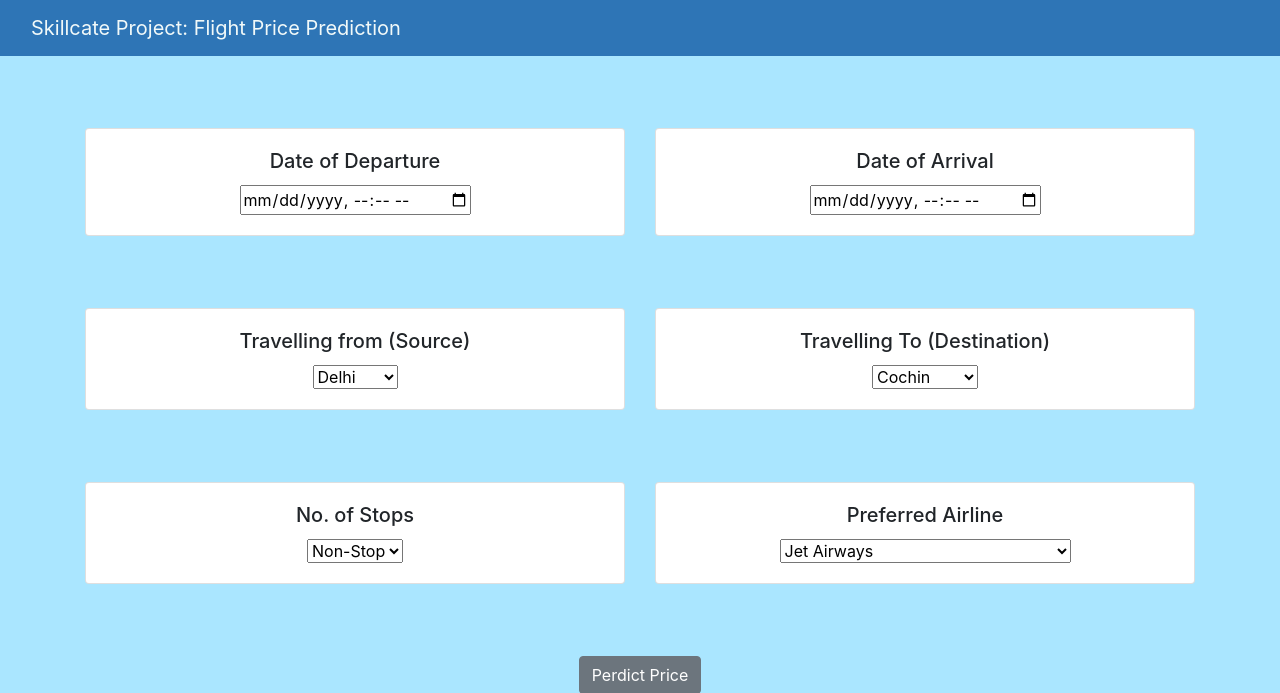
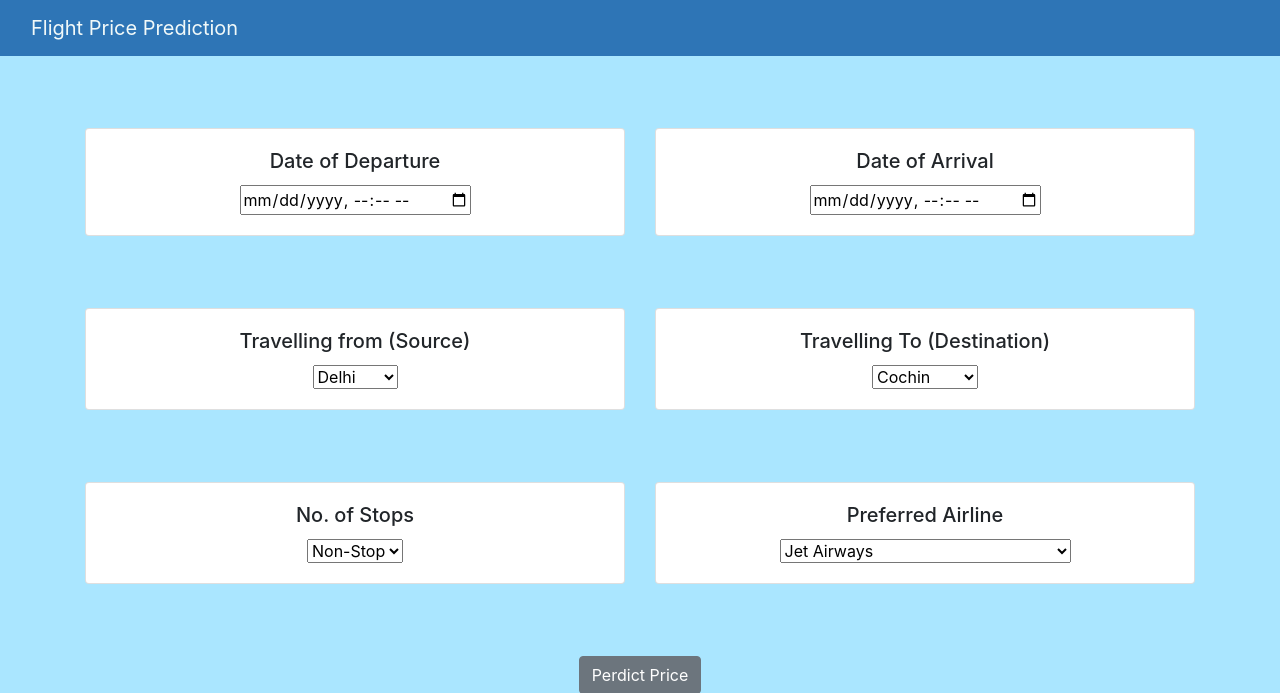
Before and after one commit to AditiSingh16/Flight_Fare_Prediction, a Flask app: page / in a window 1280 px wide. Shown: the top 693 px of the page. Run offline with Flask 3, Linux system fonts and the light colour scheme; parts of the project's set-up code (start-up, migrations or seed data) failed here and were passed over; some libraries are stand-ins or nearby versions.

Commit message:
updated html

```diff
--- a/templates/home.html
+++ b/templates/home.html
@@ -23,7 +23,7 @@
     <nav class="navbar navbar-inverse navbar-fixed-top">
         <div class="container-fluid">
             <div class="navbar-header">
-                <a class="navbar-brand" href="/">Skillcate Project: Flight Price Prediction</a>
+                <a class="navbar-brand" href="/">Flight Price Prediction</a>
             </div>
         </div>
     </nav>
```
